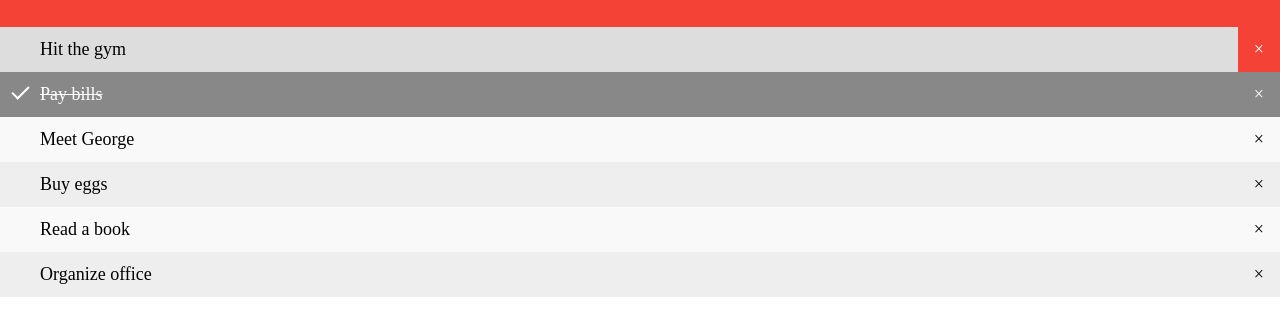
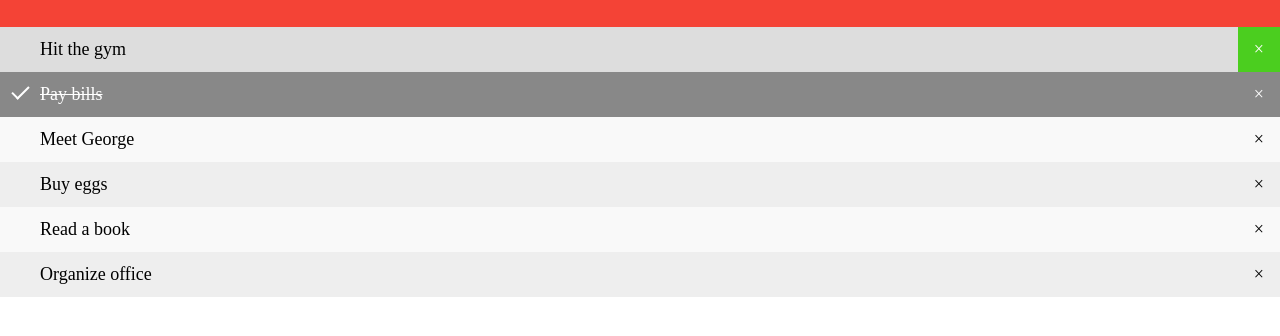
Before and after one commit to haluethaichanok/todo-test, a plain HTML site: page index.html in a window 1280 px wide. In both pictures the pointer is over the element 1258 px from the left and 157 px from the top of the page. Shown: the part 108-444 px from the top of the page. Drawn offline with Linux system fonts and the light colour scheme.

Commit message:
update color

```diff
--- a/index.html
+++ b/index.html
@@ -76,7 +76,7 @@
       }
 
       .close:hover {
-        background-color: #f44336;
+        background-color: #4bce1f;
         color: white;
       }
 
```
